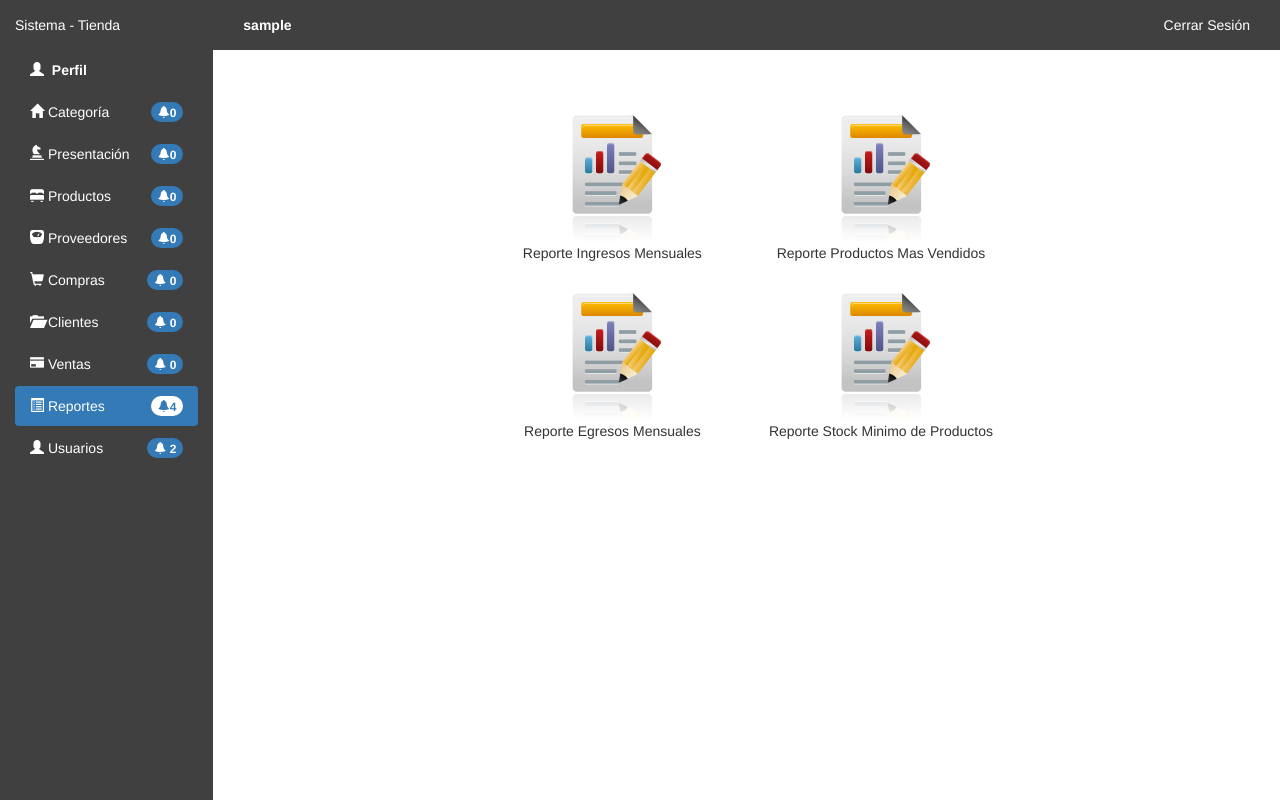
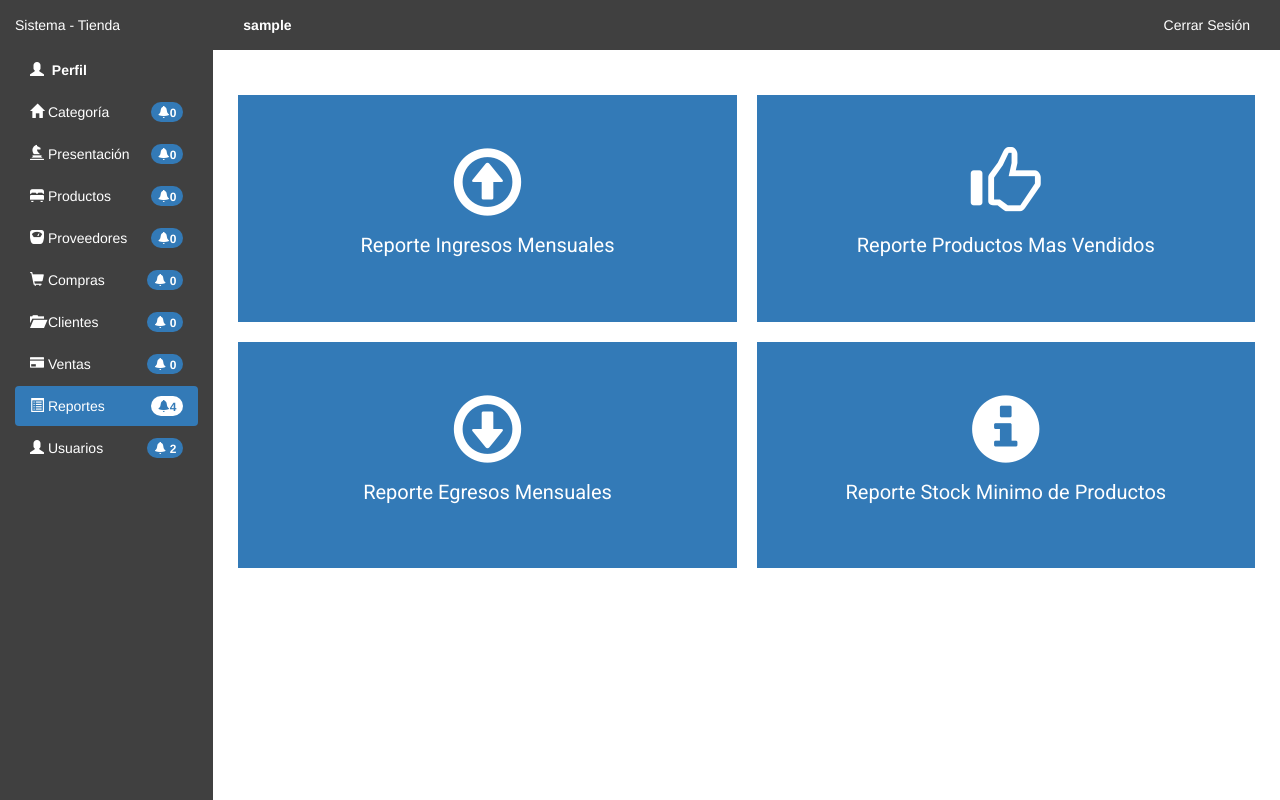
Before and after one commit to Clic-soft/Sistema-de-Ventas, a PHP site: the page made by admin/menureporte.php in a window 1280 px wide. Run offline with PHP 8.4, Linux system fonts and the light colour scheme; a user stored in the database is signed in; data comes from the database, SQL or seed files in the repository; data that the repository does not hold is empty; some libraries are stand-ins or nearby versions.

Commit message:
Menu reporte

```diff
--- a/admin/css/styles.css
+++ b/admin/css/styles.css
@@ -276,6 +276,15 @@
     font-size: 20px;
     font-weight: 900px;
 }
+.margin-ico{
+    margin:10px;
+    width: calc(50% - 20px);
+    text-align: center;
+}
+.margin-ico:hover{
+    background: #ccc;
+    color: black;
+}
 .welcome{
     background: #337AB7;
     padding: 52px 40px;
@@ -347,6 +356,10 @@
     .iconos-i{
         width: calc(50% - 20px);
     }
+    .margin-ico{
+        width: calc(100% - 10px);
+
+    }
 
 }
 
--- a/admin/menureporte.php
+++ b/admin/menureporte.php
@@ -21,7 +21,7 @@
 			<div>
 				<div class="space"></div>
 				<div class="col-xs-12 col-sm-12 col-md-12 col-lg-12">
-					<table align="center" style"">
+					<!--<table align="center" style"">
 							<tr style="heigth:50%;">
 								<td class="text-center" style="width:50%;padding:30px;">
 									<a href="ingresos-mensuales.php"><img src="images/icono-reportes.png" ></a><br>
@@ -43,6 +43,31 @@
 								<td>
 							</tr>
 					</table>
+					-->
+					<a href="ingresos-mensuales.php">
+						<div class="welcome margin-ico col-xs-12 col-md-6">
+							<p><span class="glyphicon glyphicon-upload"></span></p>
+							<p class="title">Reporte Ingresos Mensuales</p>
+						</div>
+					</a>
+					<a href="productos-mas-vendidos.php">
+						<div class="welcome margin-ico col-xs-12 col-md-6">
+							<p><span class="glyphicon glyphicon-thumbs-up"></span></p>
+							<p class="title">Reporte Productos Mas Vendidos</p>
+						</div>
+					</a>
+					<a href="egresos-mensuales.php">
+						<div class="welcome margin-ico col-xs-12 col-md-6">
+							<p><span class="glyphicon glyphicon-download"></span></p>
+							<p class="title">Reporte Egresos Mensuales</p>
+						</div>
+					</a>
+					<a href="productos-stock-minimo.php">
+						<div class="welcome margin-ico col-xs-12 col-md-6">
+							<p><span class="glyphicon glyphicon-info-sign"></span></p>
+							<p class="title">Reporte Stock Minimo de Productos</p>
+						</div>
+					</a>
 				</div>
 
 			</div>
```
